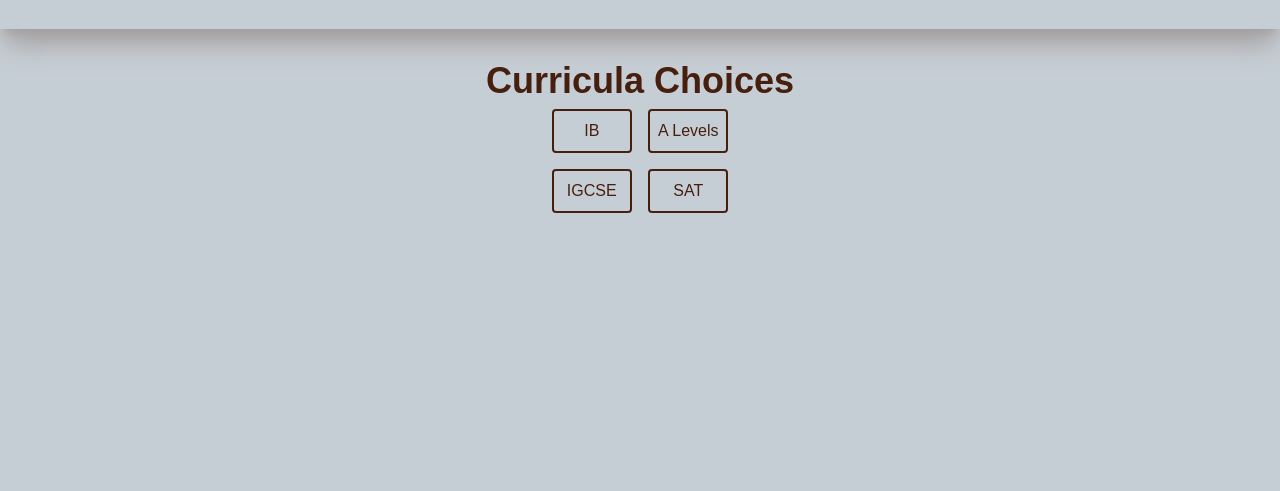
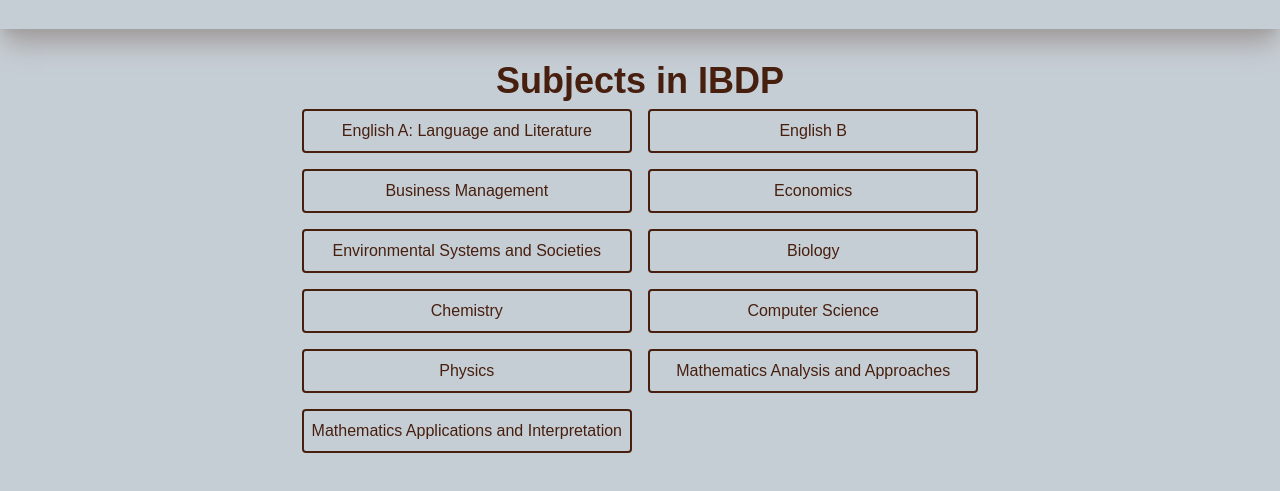
Before and after one commit to Keys87/study-sprout, a website: page rss/ib.html in a window 1280 px wide. Shown: the part 99-590 px from the top of the page. Drawn offline with Linux system fonts and the light colour scheme.

Commit message:
great dynamic additions update, NOT DONE

```diff
--- /dev/null
+++ b/public/subjects.js
@@ -0,0 +1,43 @@
+export const subjects = {
+  "SAT": [
+    { "subject": "Reading and Writing" },
+    { "subject": "Math" }
+  ],
+  "IELTS": [
+    { "subject": "IELTS" }
+  ],
+  "CIE IGCSE": [
+    { "subject": "Accounting (0452)" },
+    { "subject": "Additional Mathematics (0606)" },
+    { "subject": "Biology (0610)" },
+    { "subject": "Business Studies (0450)" },
+    { "subject": "Chemistry (0620)" },
+    { "subject": "Computer Science (0478)" },
+    { "subject": "Economics (0455)" },
+    { "subject": "English First Language (0500)" },
+    { "subject": "Mathematics (0580)" },
+    { "subject": "Physics (0625)" }
+  ],
+  "IBDP": [
+    { "subject": "English A: Language and Literature" },
+    { "subject": "English B" },
+    { "subject": "Business Management" },
+    { "subject": "Economics" },
+    { "subject": "Environmental Systems and Societies" },
+    { "subject": "Biology" },
+    { "subject": "Chemistry" },
+    { "subject": "Computer Science" },
+    { "subject": "Physics" },
+    { "subject": "Mathematics Analysis and Approaches" },
+    { "subject": "Mathematics Applications and Interpretation" }
+  ],
+  "A-Levels": [
+    { "subject": "Biology (9700)" },
+    { "subject": "Chemistry (9701)" },
+    { "subject": "History (9489)" },
+    { "subject": "Mathematics (9709)" },
+    { "subject": "Further Mathematics (9231)" },
+    { "subject": "Physics (9702)" },
+    { "subject": "Psychology (9990)" }
+  ]
+}
--- a/rss/ib.html
+++ b/rss/ib.html
@@ -9,7 +9,7 @@
   <title>Study Sprout</title>
 </head>
 
-<body class="p-0 m-0 flex w-screen h-screen flex-col text-main font-main bg-grad-two">
+<body class="p-0 m-0 flex w-screen h-screen flex-col text-main font-main bg-grad-two" id="body">
 
   <nav class=" w-screen py-8 flex justify-center items-center flex-row bg-grad-two shadow-xl shadow-shadow">
 
@@ -28,25 +28,57 @@
     <div class="flex-auto h-full"></div>
   </nav>
 
-  <section class="flex flex-row mt-6 w-screen justify-center">
+  <section class="flex flex-row mt-6 w-screen justify-center" id="universe">
     <ul class="flex flex-col list-none text-center items-center">
       <li class="mt-2">
-        <h1 class="font-bold text-4xl">Curricula Choices</h1>
+        <h1 class="font-bold text-4xl">Subjects in IBDP</h1>
       </li>
       <li class="mt-2">
-        <div class="list-none grid grid-cols-2 gap-4 text-center">
-          <a href="ib/"
-            class="w-full p-2 hover:shadow-lg transition  shadow-shadow border-2 rounded border-main">IB</a>
-          <a href="ib/"
-            class="w-full p-2 hover:shadow-lg transition  shadow-shadow border-2 rounded border-main">A Levels</a>
-          <a href="ib/"
-            class="w-full p-2 hover:shadow-lg transition  shadow-shadow border-2 rounded border-main">IGCSE</a>
-          <a href="ib/"
-            class="w-full p-2 hover:shadow-lg transition  shadow-shadow border-2 rounded border-main">SAT</a>
+        <div class="list-none grid grid-cols-2 gap-4 text-center" id="subjects">
+          <script type="module">
+            import { subjects } from "../public/subjects.js";
+
+            let parent = document.getElementById("subjects")
+            const subjectApplicator = (subject, id) => {
+              const element = `<button type="button" id="${id}"  class="w-full p-2 hover:shadow-lg transition shadow-shadow border-2 rounded border-main">${subject}</button>`
+              return element
+            }
+
+            subjects.IBDP.forEach((element, i) => {
+              parent.insertAdjacentHTML("beforeend", subjectApplicator(element.subject, i))
+              i++
+            });
+          </script>
         </div>
       </li>
     </ul>
   </section>
+  <script type="module">
+    const universe = document.getElementById("universe")
+    parent = document.getElementById("subjects")
+    const loader = async () => {
+      const res = await fetch("../subject-rss.html")
+      console.log(res)
+      return res.text() // this returns the content of the response
+    }
+
+    const templatePromise = loader()
+
+    for (let i = 0; i < parent.childElementCount - 1; i++) {
+      const element = document.getElementById(i.toString())
+      element.addEventListener("click", function () {
+        // using a template page fetched from the server
+        // make a resources list dynamically using JS and subjects.js
+        // current code(Sky, 5 Dec 2025 12:12): when clicking one of the subjects button,
+        // the HTML will be swapped with an already-fetched HTML from
+
+        console.log(`clicked ${this.innerHTML}`)
+        console.log(templatePromise.then(v => console.log(v)))
+        templatePromise.then(value => {universe.innerHTML = value})
+      })
+    }
+  </script>
+
 </body>
 
 </html>
--- /dev/null
+++ b/subject-rss.html
@@ -0,0 +1,10 @@
+<div class="grid grid-cols-3 grid-rows-1 mt-6 w-screen h-screen">
+  <section role="navigation">
+    <ul class="list-none h-full p-2">
+      <!-- list items will look like this -->
+      <!-- <button type="button" class="w-full p-2 hover:shadow-lg transition shadow-shadow border-2 rounded border-main"></button> -->
+    </ul>
+  </section>
+  <section role="main"></section>
+  <section role="contentinfo"></section>
+</div>
```
Also changed, not shown: rss.html (+1 -1 lines), out.css.
